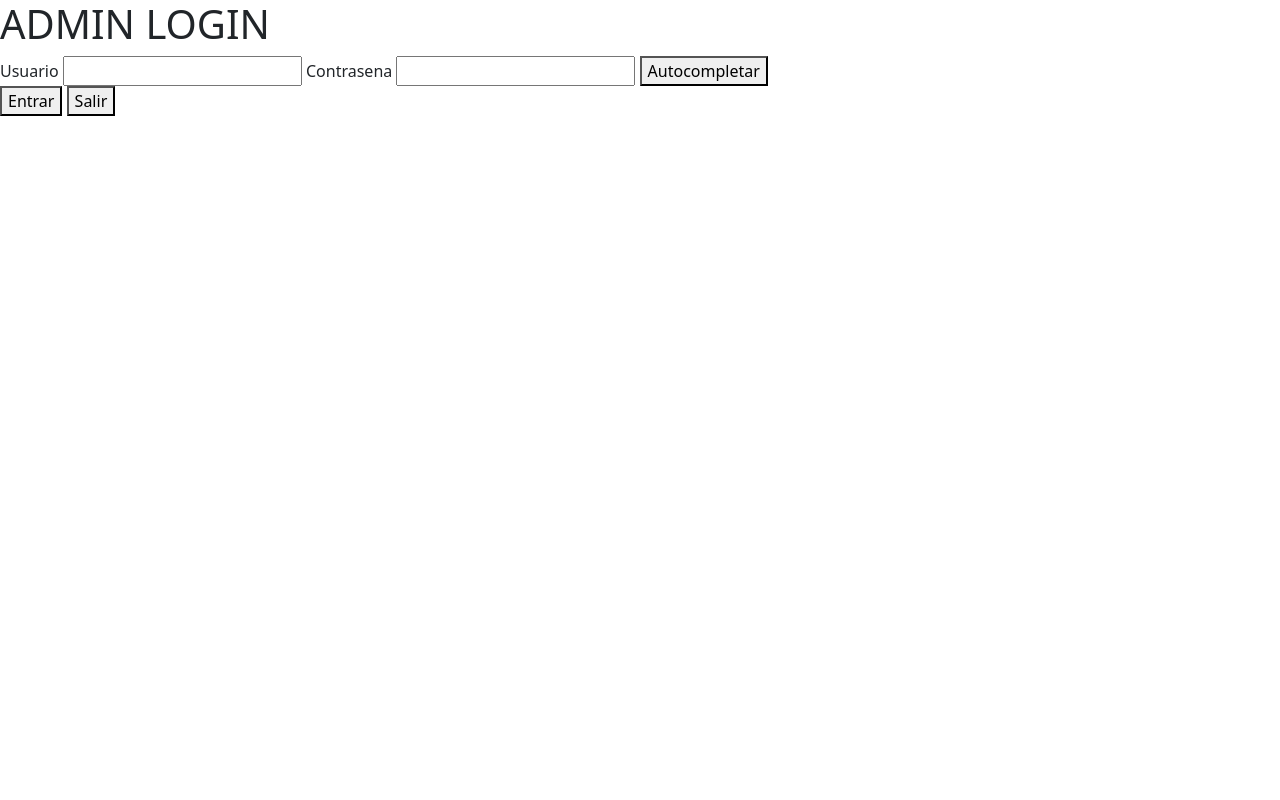
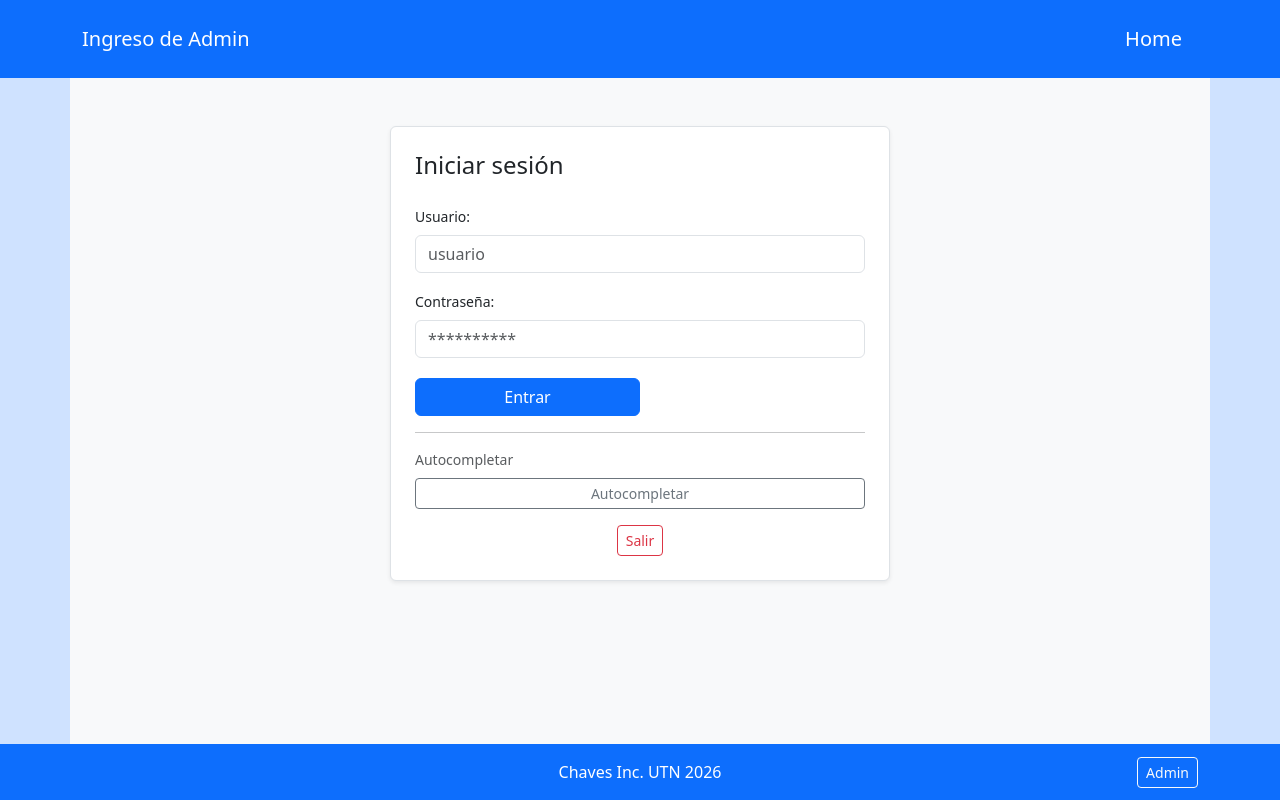
Before and after one commit to JuanDChaves/final_prog_3, a website with bundled scripts: page FrontEnd/html/login.html in a window 1280 px wide. Built offline with nearby package versions, Linux system fonts and the light colour scheme.

Commit message:
login layout

```diff
--- a/FrontEnd/html/login.html
+++ b/FrontEnd/html/login.html
@@ -2,25 +2,76 @@
 <html lang="en">
 <head>
   <meta charset="UTF-8">
-  <title>Admin Login</title>
+  <title>Ingreso de Admin</title>
   <link href="https://cdn.jsdelivr.net/npm/bootstrap@5.3.8/dist/css/bootstrap.min.css" rel="stylesheet" integrity="sha384-sRIl4kxILFvY47J16cr9ZwB07vP4J8+LH7qKQnuqkuIAvNWLzeN8tE5YBujZqJLB" crossorigin="anonymous">
   <link rel="stylesheet" href="css/styles.css">
 </head>
-<body>
-    <h1>ADMIN LOGIN</h1>
-  <form action="">
-    <label for="username">Usuario</label>
-    <input type="text" id="username" required>
-    <label for="password">Contrasena</label>
-    <input type="password" id="password" required>
-    <button type="button" id="autoCompleteBtn">Autocompletar</button>
-  </form>
+<body class="d-flex flex-column vh-100">
+  <nav class="navbar navbar-dark bg-primary">
+    <div class="container">
+      <span class="navbar-brand">Ingreso de Admin</span>
+      <ul class="nav justify-content-center gap-3 pt-2 pb-2 fs-5">
+        <li class="nav-item">
+          <button class="nav-link text-bg-primary" id="goToIndexBtn">Home</button>
+        </li>
+      </ul>
+    </div>
+  </nav>
 
-  <button type="button" id="loginBtn">Entrar</button>
-  <button type="button" id="goToIndexBtn">Salir</button>
-    <script src="https://cdn.jsdelivr.net/npm/axios/dist/axios.min.js"></script>
-    <script src="https://cdnjs.cloudflare.com/ajax/libs/bootstrap/5.3.0/js/bootstrap.bundle.min.js"></script>
-    <script type="module" src="../js/login.js"></script>
-    <script type="module" src="../js/app.js"></script>
+  <div class="bg-primary-subtle flex-grow-1">
+    <div class="container h-100 bg-light">
+      <div class="d-flex align-items-center justify-content-center py-5">
+        <div class="card shadow-sm border" style="width: 100%; max-width: 500px;">
+          <div class="card-body p-4">
+            <h2 class="fs-4 fw-medium mb-4">Iniciar sesión</h2>
+
+            <form id="loginForm">
+              <div class="mb-3">
+                <label class="form-label small fw-medium" for="username">Usuario:</label>
+                <input type="text" class="form-control" id="username" placeholder="usuario" required>
+              </div>
+              <div class="mb-3">
+                <label class="form-label small fw-medium" for="password">Contraseña:</label>
+                <input type="password" class="form-control" id="password" placeholder="**********" required>
+              </div>
+              <button type="button" class="btn btn-primary w-50 mt-1" id="loginBtn">
+                Entrar
+              </button>
+            </form>
+
+            <hr class="my-3">
+
+            <p class="text-muted small mb-2">Autocompletar</p>
+            <div class="d-flex gap-2 mb-3">
+              <button class="btn btn-outline-secondary btn-sm flex-fill" id="autoCompleteBtn">
+                Autocompletar
+              </button>
+            </div>
+
+            <div class="d-flex justify-content-center">
+              <button type="button" class="btn btn-outline-danger btn-sm" id="goToIndexBtn">
+                Salir
+              </button>
+            </div>
+          </div>
+        </div>
+      </div>
+    </div>
+  </div>
+
+  <nav class="navbar navbar-dark bg-primary">
+    <div class="container">
+      <div class="col"></div>
+      <span class="navbar-text text-white col text-center">Chaves Inc. UTN 2026</span>
+      <div class="col d-flex justify-content-end">
+        <button class="btn btn-outline-light btn-sm" id="adminBtn">Admin</button>
+      </div>
+    </div>
+  </nav>
+
+  <script src="https://cdn.jsdelivr.net/npm/axios/dist/axios.min.js"></script>
+  <script src="https://cdnjs.cloudflare.com/ajax/libs/bootstrap/5.3.0/js/bootstrap.bundle.min.js"></script>
+  <script type="module" src="../js/login.js"></script>
+  <script type="module" src="../js/app.js"></script>
 </body>
 </html>
```
